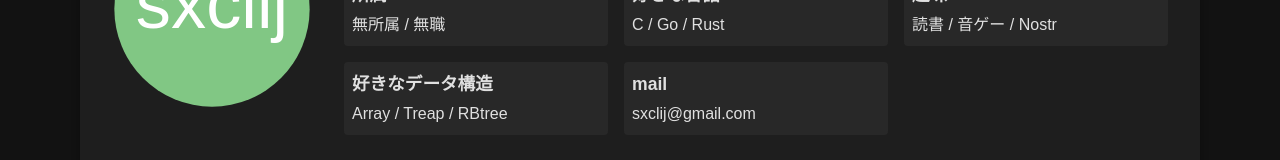
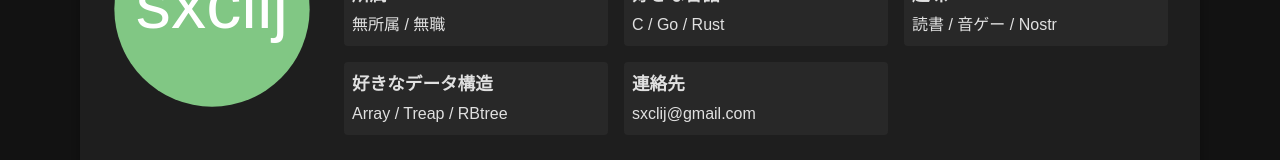
Before and after one commit to sxclij/sxclijcom, a SvelteKit app: page / in a window 1280 px wide. Shown: the part 203-363 px from the top of the page. Built offline with nearby package versions, Linux system fonts and the light colour scheme.

Commit message:
連絡先

```diff
--- a/src/routes/+page.svelte
+++ b/src/routes/+page.svelte
@@ -20,7 +20,7 @@
         value: "Array / Treap / RBtree",
       },
       {
-        label: "mail",
+        label: "連絡先",
         value: "sxclij@gmail.com",
       },
     ],
```
